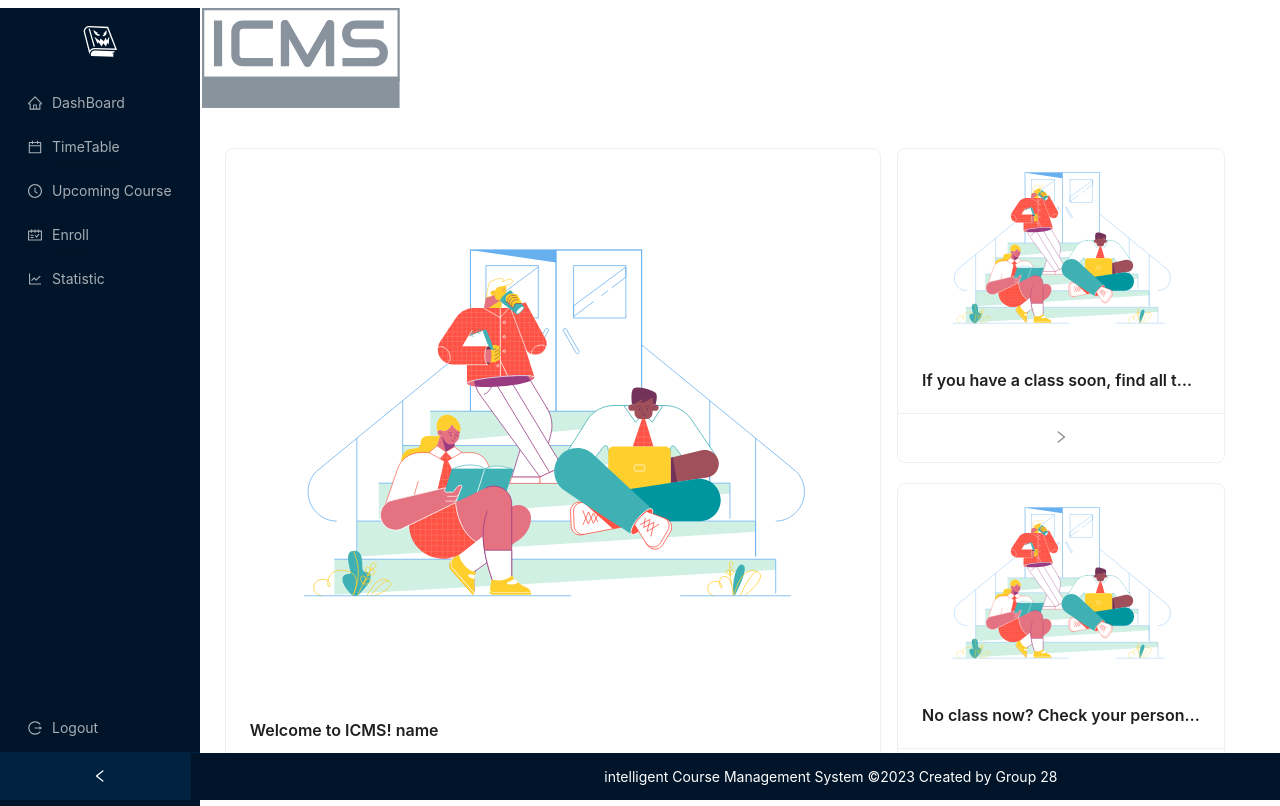
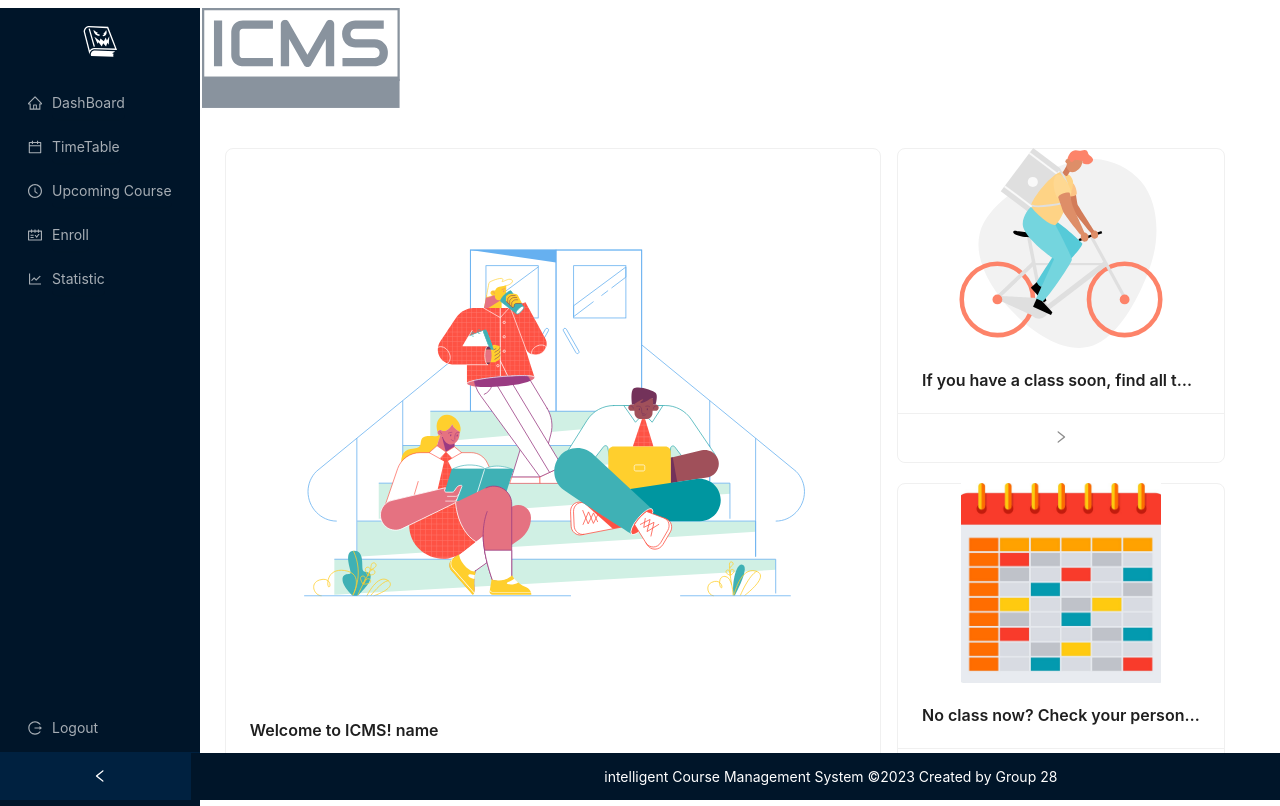
Before and after one commit to Fung1117/ClassHub, a React (Vite) app in the folder frontend/: page / in a window 1280 px wide. Built offline with nearby package versions, Linux system fonts and the light colour scheme; sample sign-in values are in the browser's storage.

Commit message:
update the photo of homepage

```diff
--- a/frontend/src/pages/Home.jsx
+++ b/frontend/src/pages/Home.jsx
@@ -1,7 +1,9 @@
 import React from 'react';
 import { Flex, Card } from 'antd';
 import { RightOutlined } from '@ant-design/icons';
-import Wellcome from '../assets/wellcomeImage.svg'
+import Wellcome from '../assets/wellcomeImage.svg';
+import SoonClass from '../assets/SoonClass.svg';
+import TimeTable from '../assets/timeTable.jpg';
 
 const { Meta } = Card;
 
@@ -13,12 +15,12 @@ const Home = () => {
                     <Meta title={`Welcome to ICMS! name`} />
                 </Card>
                 <Flex justify="center" align="center" vertical gap={20} style={{ height: 650, width: '30%' }}>
-                    <Card hoverable cover={<img src={Wellcome} height={200} />} style={{ height: 320, width: '100%' }} actions={[<RightOutlined key="setting" />]}>
+                    <Card hoverable cover={<img src={SoonClass} height={200} />} style={{ height: 320, width: '100%' }} actions={[<RightOutlined key="setting" />]}>
                         <Meta
                             title="If you have a class soon, find all the details—classroom, teacher's message, Zoom link, and materials—all in one place."
                         />
                     </Card>
-                    <Card hoverable cover={<img src={Wellcome} height={200} />} style={{ height: 320, width: '100%' }} actions={[<RightOutlined key="setting" />]}>
+                    <Card hoverable cover={<div style={{ display: 'flex', justifyContent: 'center' }}> <img src={TimeTable} style={{width: 200, height: 200, objectFit: 'cover'}}/></div> } style={{ height: 320, width: '100%' }} actions={[<RightOutlined key="setting" />]}>
                         <Meta
                             title="No class now? Check your personal timetable anytime."
                         />
```
Also changed, not shown: frontend/src/assets/soonClass.svg (added), frontend/src/assets/timeTable.jpg (added).
